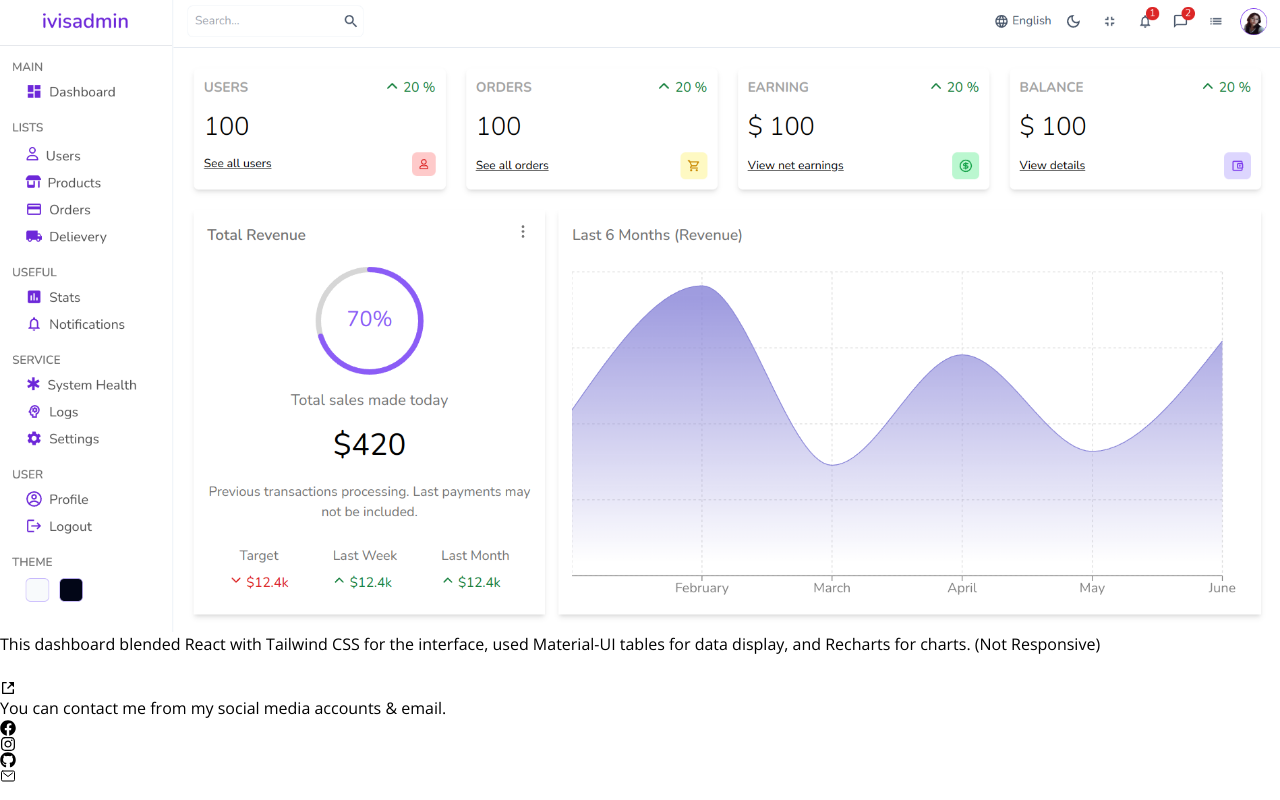
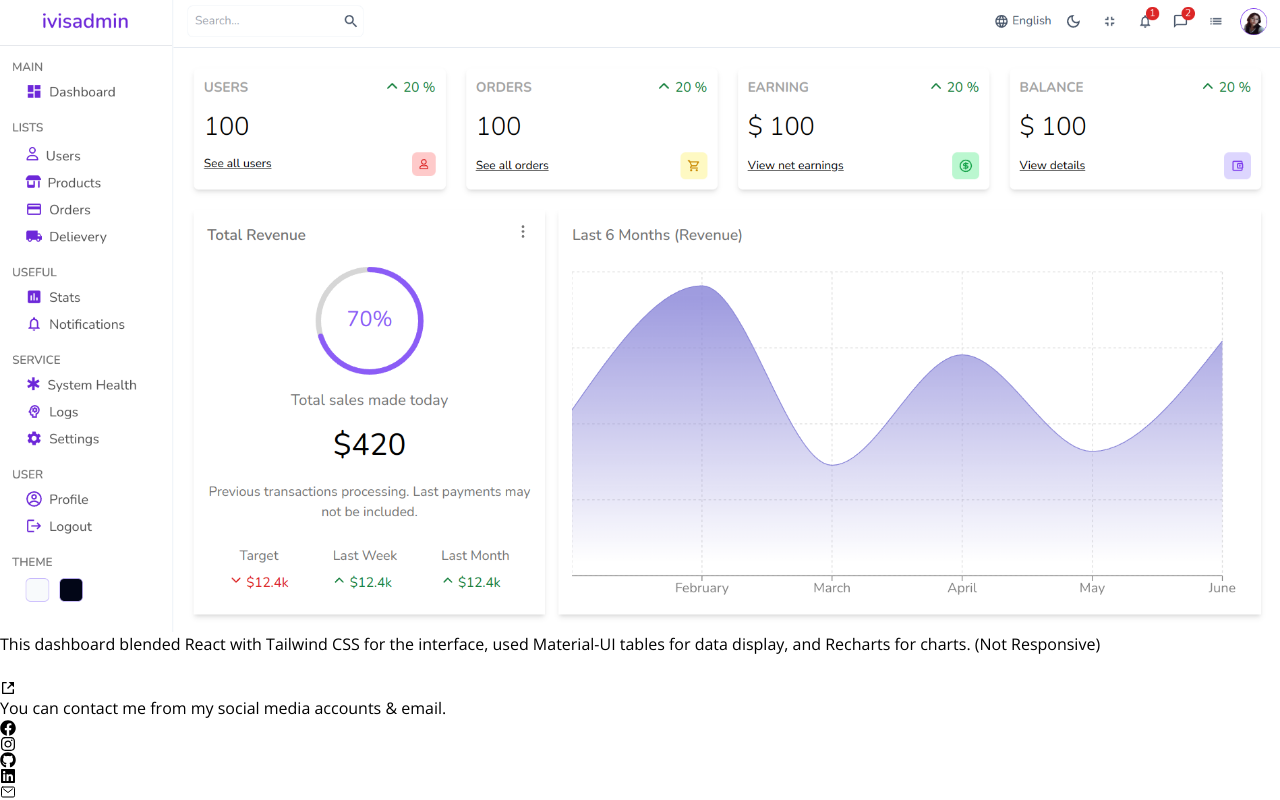
Before and after one commit to NayChiMinThein/Sec-Portfolio, a React (Vite) app: page / in a window 1280 px wide. Shown: the part 9444-10244 px from the top of the page. Built offline with nearby package versions, Linux system fonts and the light colour scheme; some icons are missing.

Commit message:
add social link in footer

```diff
--- a/src/components/Footer.jsx
+++ b/src/components/Footer.jsx
@@ -1,4 +1,4 @@
-import { FaFacebook, FaInstagram, FaGithub } from "react-icons/fa";
+import { FaFacebook, FaInstagram, FaGithub, FaLinkedin } from "react-icons/fa";
 import { IoMailOutline } from "react-icons/io5";
 
 function Footer() {
@@ -11,22 +11,27 @@ function Footer() {
         <a href="https://www.facebook.com/profile.php?id=100016329197745"
           className="me-6 lg:me-8 text-2xl lg:text-3xl md:hover:scale-110"
           target="_blank" rel="noreferrer">
-            <FaFacebook className=""/>
+            <FaFacebook/>
         </a>
         <a href="https://www.instagram.com/naychiz_01/"
           className="me-6 lg:me-8 text-2xl lg:text-3xl md:hover:scale-110"
           target="_blank" rel="noreferrer">
-          <FaInstagram className=""/>
+          <FaInstagram/>
         </a>
         <a href="https://github.com/NayChiMinThein"
           className="me-6 lg:me-8 text-2xl lg:text-3xl md:hover:scale-110"
           target="_blank" rel="noreferrer">
-          <FaGithub className=""/>
+          <FaGithub/>
+        </a>
+        <a href="https://www.linkedin.com/in/nay-chi-min-thein-a85bbb2a7/"
+          className="me-6 lg:me-8 text-2xl lg:text-3xl md:hover:scale-110"
+          target="_blank" rel="noreferrer">
+          <FaLinkedin/>
         </a>
         <a href="mailto:naychiminthein494@gmail.com"
           className="text-2xl lg:text-3xl md:hover:scale-110"
           target="_blank" rel="noreferrer">
-          <IoMailOutline className=""/>
+          <IoMailOutline/>
         </a>
       </div>
     </footer>
```
